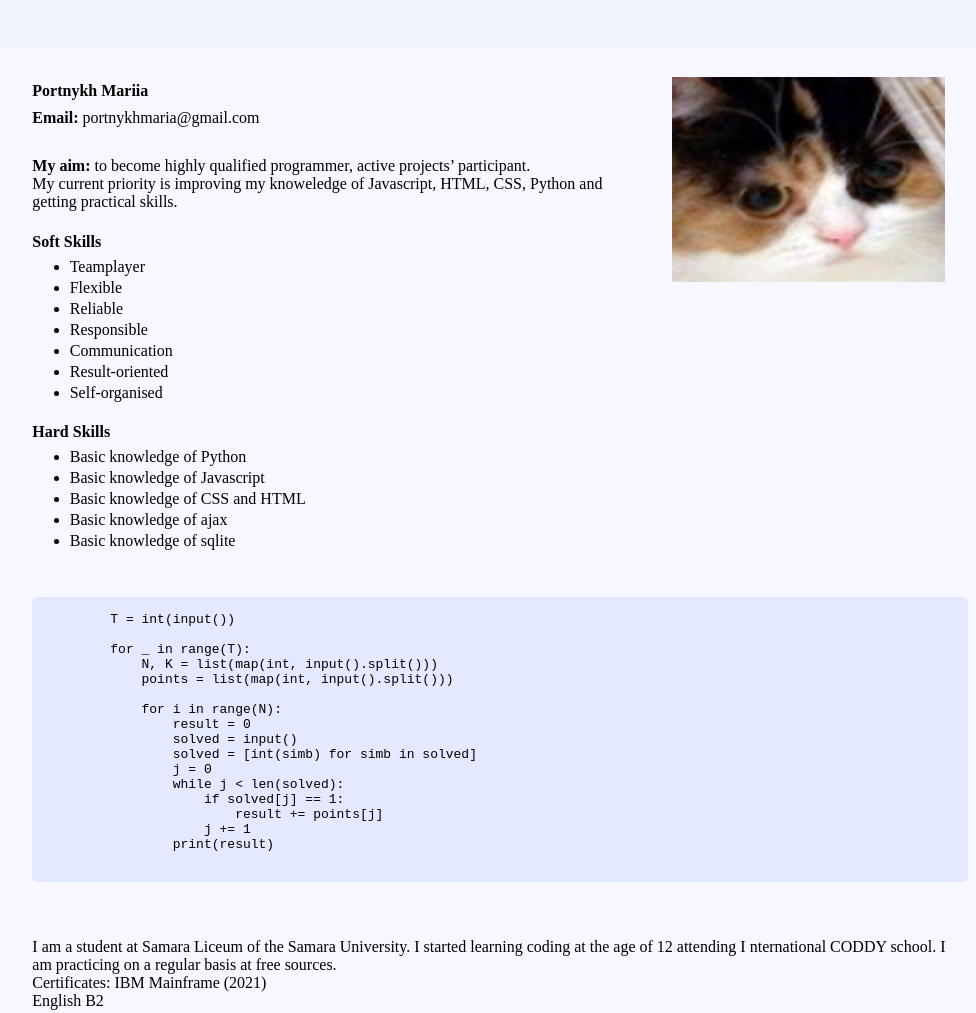
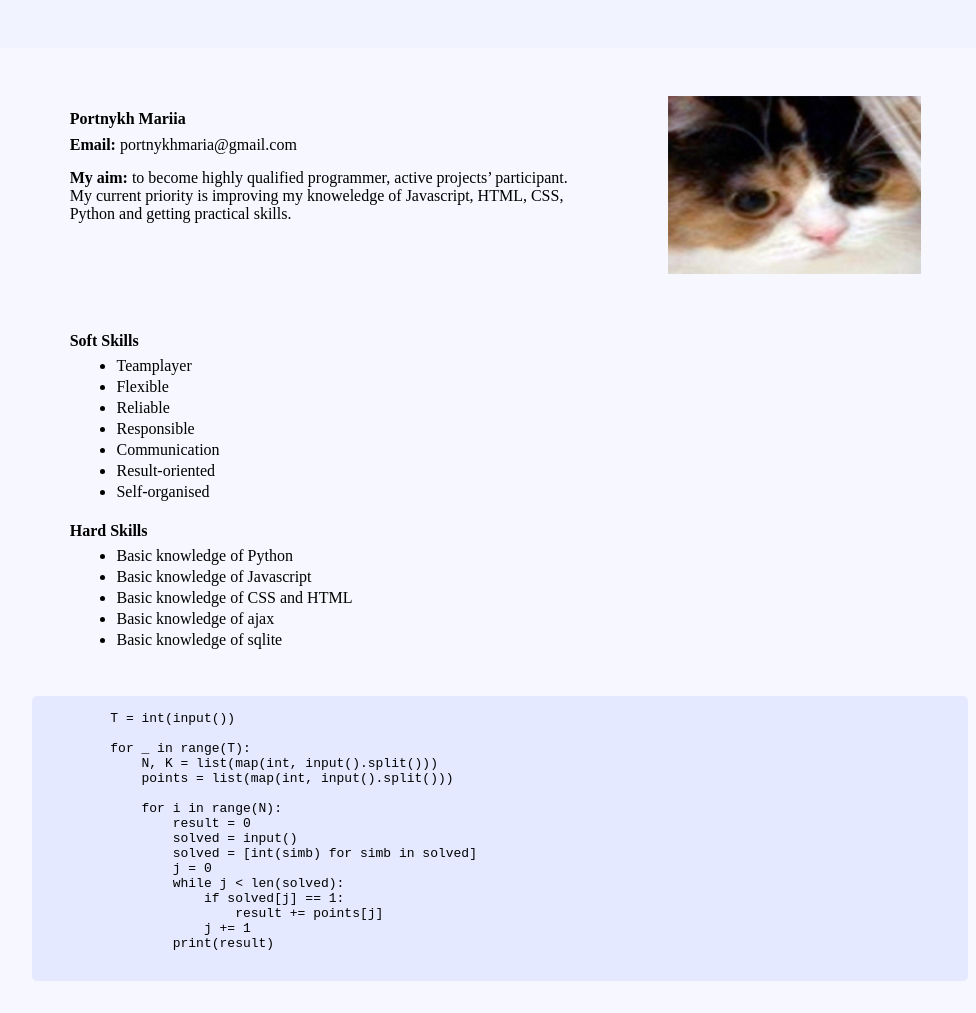
Before and after one commit to MartaGreen/rsschool-cv, a plain HTML site: page index.html in a window 1280 px wide. Shown: the top 1013 px of the page, without its empty margins (140-1116 px from the left). Drawn offline with Linux system fonts and the light colour scheme.

Commit message:
feat: add styles

```diff
--- a/assets/css/style.css
+++ b/assets/css/style.css
@@ -4,7 +4,6 @@ body {
 }
 
 .main {
-    position: relative;
     margin-left: 10%;
     margin-right: 10%;
     padding-left: 3%;
@@ -14,12 +13,19 @@ body {
     background: rgb(247, 247, 255);
 }
 
+.mainInfo {
+    height: 150px;
+    position: relative;
+    padding: 3% 10% 0px 4%;
+    margin-bottom: 10%;
+}
+
 .avatar {
     position: absolute;
-    height: 21%;
+    height: 100%;
     width: 27%;
-    right: 6%;
-    top: 3%;
+    right: 5%;
+    top: 20%;
 }
 
 .name {
@@ -27,19 +33,20 @@ body {
 }
 
 .myself {
-    margin-top: 30px;
+    margin-top: 15px;
     width: 62%;
 }
 
 .listName {
     margin-bottom: 3px;
+    margin-left: 4%;
 }
 
 .softSkills,
 .hardSkills {
     margin-top: 7px;
     margin-bottom: 7px;
-    padding-left: 4%;
+    padding-left: 9%;
 }
 
 li {
--- a/index.html
+++ b/index.html
@@ -12,6 +12,7 @@
 <body>
   <header class="header"></header>
   <main class="main">
+    <div class="mainInfo">
       <h4 class="name">Portnykh Mariia</h4>
       <article class="email"><b> Email: </b> portnykhmaria@gmail.com</article>
       <img src="assets/images/avatar.png" alt="Photo of my avatar" class="avatar">
@@ -20,6 +21,7 @@
         My current priority is improving my knoweledge of Javascript, HTML, CSS,
         Python and getting practical skills.
       </article>
+    </div>
 
     <h4 class="listName">Soft Skills</h4>
     <ul class="softSkills">
```
Lines whose indentation alone changed are shown as unchanged.
